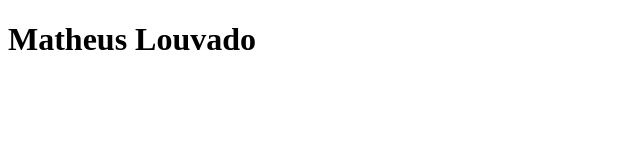
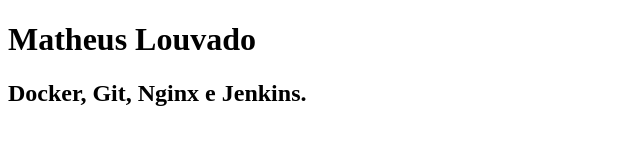
Before and after one commit to matheuslouvado/docker-tutorial, a plain HTML site: page app/index.html in a window 1280 px wide. Shown: the whole page, without its empty margins (0-640 px from the left). Drawn offline with Linux system fonts and the light colour scheme.

Commit message:
Atualização do index.html

```diff
--- a/app/index.html
+++ b/app/index.html
@@ -8,5 +8,7 @@
 
 <h1>Matheus Louvado</h1>
 
+<h2>Docker, Git, Nginx e Jenkins.</h2>
+
 </body>
 </html>
```
